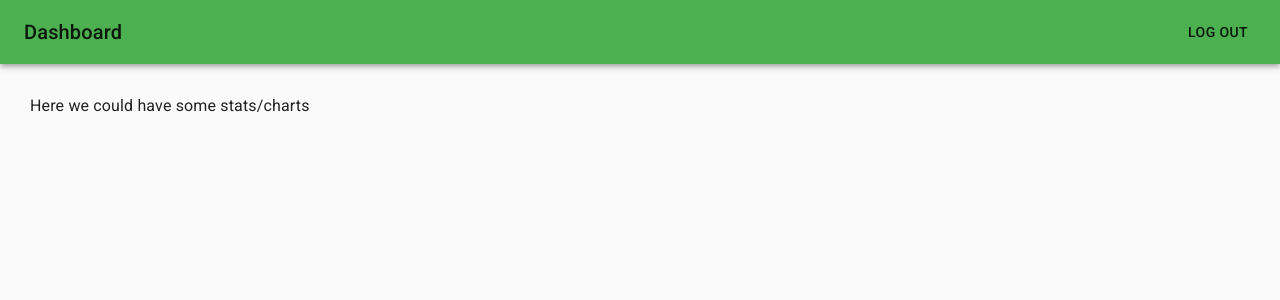
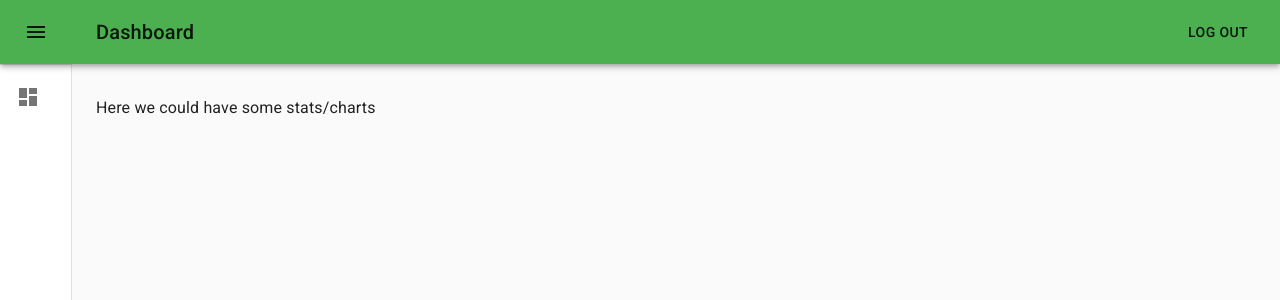
Before and after one commit to trials-network/trials.network, a React (Create React App) app in the folder web/: page /dashboard in a window 1280 px wide. Shown: the top 300 px of the page. Built offline with nearby package versions, Linux system fonts and the light colour scheme; the HTML template or start-up script is replaced by a standard one.

Commit message:
Add a drawer

```diff
--- a/web/package.json
+++ b/web/package.json
@@ -4,6 +4,7 @@
   "private": true,
   "dependencies": {
     "@material-ui/core": "4.9.7",
+    "@material-ui/icons": "4.9.1",
     "@testing-library/jest-dom": "^4.2.4",
     "@testing-library/react": "^9.5.0",
     "@testing-library/user-event": "^7.2.1",
--- a/web/src/Dashboard.tsx
+++ b/web/src/Dashboard.tsx
@@ -1,35 +1,126 @@
-import React from "react";
+import React, { useState } from "react";
 import { Link as RouterLink } from "react-router-dom";
 import CssBaseline from "@material-ui/core/CssBaseline";
 import AppBar from "@material-ui/core/AppBar";
 import Toolbar from "@material-ui/core/Toolbar";
 import Button from "@material-ui/core/Button";
+import IconButton from "@material-ui/core/IconButton";
 import Typography from "@material-ui/core/Typography";
+import ChevronLeftIcon from "@material-ui/icons/ChevronLeft";
+import MenuIcon from "@material-ui/icons/Menu";
+import Drawer from "@material-ui/core/Drawer";
+import Divider from "@material-ui/core/Divider";
+import List from "@material-ui/core/List";
+import Container from "@material-ui/core/Container";
+import ListItem from "@material-ui/core/ListItem";
+import ListItemIcon from "@material-ui/core/ListItemIcon";
+import ListItemText from "@material-ui/core/ListItemText";
+import DashboardIcon from "@material-ui/icons/Dashboard";
 import { makeStyles } from "@material-ui/core";
 
-const useStyles = makeStyles(() => ({
+const drawerWidth = 200;
+
+const useStyles = makeStyles(theme => ({
+  root: {
+    display: "flex"
+  },
+  toolbar: {
+    paddingRight: 24 // keep right padding when drawer closed
+  },
+  toolbarIcon: {
+    display: "flex",
+    alignItems: "center",
+    justifyContent: "flex-end",
+    padding: "0 8px",
+    ...theme.mixins.toolbar
+  },
+  appBar: {
+    zIndex: theme.zIndex.drawer + 1,
+    transition: theme.transitions.create(["width", "margin"], {
+      easing: theme.transitions.easing.sharp,
+      duration: theme.transitions.duration.leavingScreen
+    })
+  },
+  appBarShift: {
+    marginLeft: drawerWidth,
+    width: `calc(100% - ${drawerWidth}px)`,
+    transition: theme.transitions.create(["width", "margin"], {
+      easing: theme.transitions.easing.sharp,
+      duration: theme.transitions.duration.enteringScreen
+    })
+  },
+  menuButton: {
+    marginRight: 36
+  },
+  menuButtonHidden: {
+    display: "none"
+  },
   title: {
     flexGrow: 1
+  },
+  drawerPaper: {
+    position: "relative",
+    whiteSpace: "nowrap",
+    width: drawerWidth,
+    transition: theme.transitions.create("width", {
+      easing: theme.transitions.easing.sharp,
+      duration: theme.transitions.duration.enteringScreen
+    })
+  },
+  drawerPaperClose: {
+    overflowX: "hidden",
+    transition: theme.transitions.create("width", {
+      easing: theme.transitions.easing.sharp,
+      duration: theme.transitions.duration.leavingScreen
+    }),
+    width: theme.spacing(7),
+    [theme.breakpoints.up("sm")]: {
+      width: theme.spacing(9)
+    }
   },
   content: {
     flexGrow: 1,
     height: "100vh",
     overflow: "auto"
   },
-  bodyText: {
-    marginLeft: 30,
-    marginTop: 30
-  }
+  container: {
+    paddingTop: theme.spacing(4),
+    paddingBottom: theme.spacing(4)
+  },
+  appBarSpacer: theme.mixins.toolbar
 }));
 
 export default function Dashboard() {
-  const classes = useStyles();
+  const classes = useStyles(),
+    [open, setOpen] = useState(false),
+    handleDrawerOpen = () => setOpen(true),
+    handleDrawerClose = () => setOpen(false);
+
   return (
-    <div>
+    <div className={classes.root}>
       <CssBaseline />
-      <AppBar position="static">
+      <AppBar
+        position="absolute"
+        className={`${classes.appBar} ${open ? classes.appBarShift : ""}`}
+      >
         <Toolbar>
-          <Typography variant="h6" className={classes.title}>
+          <IconButton
+            edge="start"
+            color="inherit"
+            aria-label="open drawer"
+            onClick={handleDrawerOpen}
+            className={`${classes.menuButton} ${
+              open ? classes.menuButtonHidden : ""
+            }`}
+          >
+            <MenuIcon />
+          </IconButton>
+          <Typography
+            component="h1"
+            variant="h6"
+            noWrap
+            className={classes.title}
+          >
             Dashboard
           </Typography>
           <Button component={RouterLink} to="/" color="inherit">
@@ -37,10 +128,39 @@ export default function Dashboard() {
           </Button>
         </Toolbar>
       </AppBar>
+      <Drawer
+        variant="permanent"
+        classes={{
+          paper: `${classes.drawerPaper} ${
+            !open ? classes.drawerPaperClose : ""
+          }`
+        }}
+        open={open}
+      >
+        <div className={classes.toolbarIcon}>
+          <IconButton onClick={handleDrawerClose}>
+            <ChevronLeftIcon />
+          </IconButton>
+        </div>
+        <Divider />
+        <List>
+          <div>
+            <ListItem button>
+              <ListItemIcon>
+                <DashboardIcon />
+              </ListItemIcon>
+              <ListItemText primary="Dashboard" />
+            </ListItem>
+          </div>
+        </List>
+      </Drawer>
       <main className={classes.content}>
-        <Typography variant="body1" className={classes.bodyText}>
-          Here we could have some stats/charts
-        </Typography>
+        <div className={classes.appBarSpacer} />
+        <Container maxWidth="lg" className={classes.container}>
+          <Typography variant="body1">
+            Here we could have some stats/charts
+          </Typography>
+        </Container>
       </main>
     </div>
   );
```
Also changed, not shown: 1 other file (tests, documents, lock files or other folders).
